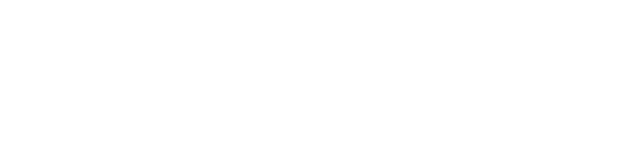
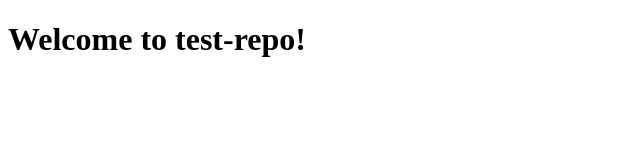
Before and after one commit to isabellaPia/repository-test, a plain HTML site: page index.html in a window 1280 px wide. Shown: the whole page, without its empty margins (0-640 px from the left). Drawn offline with Linux system fonts and the light colour scheme.

Commit message:
test repo

```diff
--- a/index.html
+++ b/index.html
@@ -4,6 +4,6 @@
     <title>Hello repo!!!</title>
 </head>
 <body>
-
+    <h1>Welcome to test-repo!</h1>
 </body>
 </html>
```
